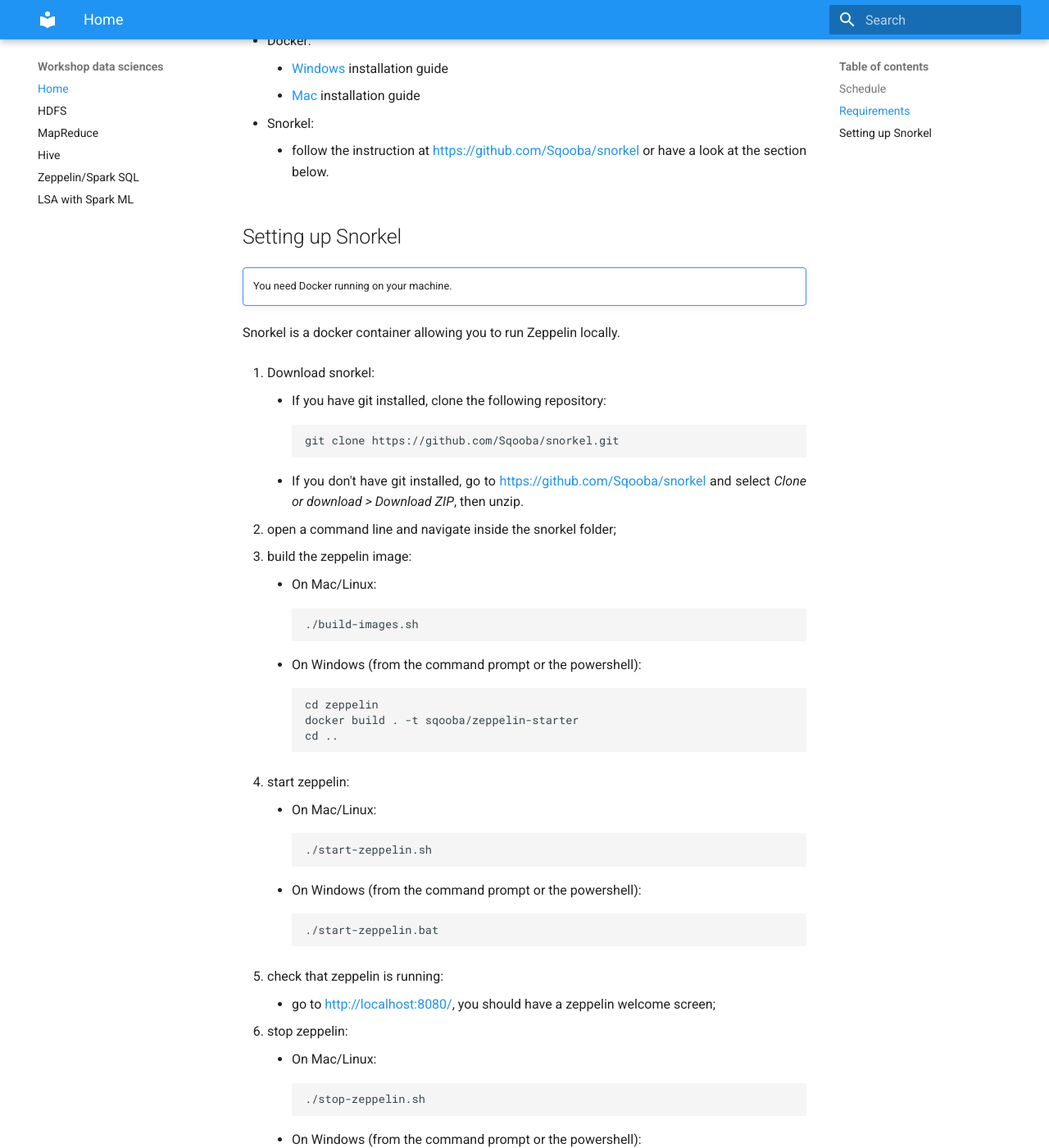
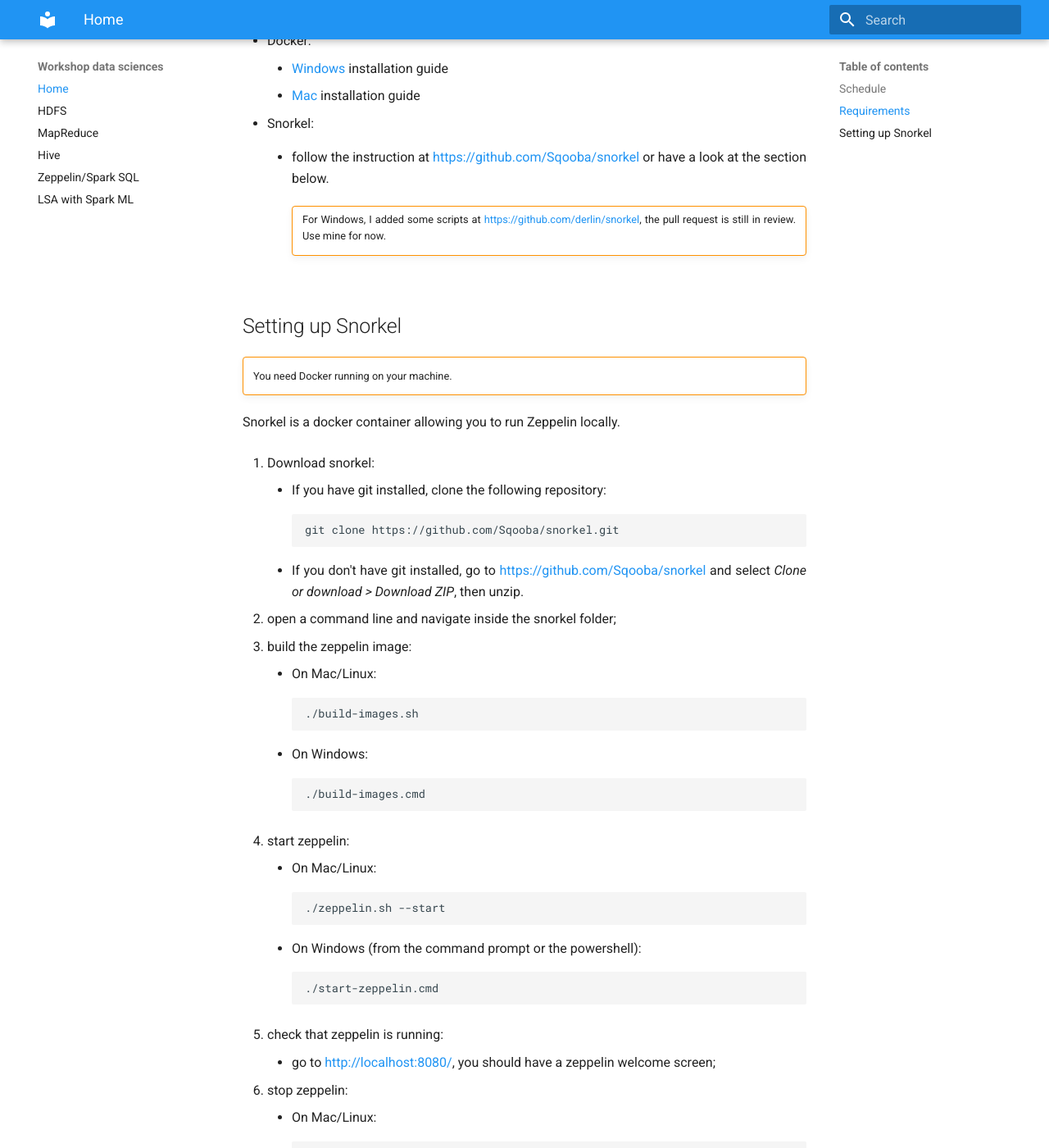
Before and after one commit to derlin/workshop-data-sciences, an MkDocs documentation site: the page built from docs/index.md, in a window 1280 px wide and 1400 px high, scrolled down 1558 px. Shown: the whole window at 82% size. Built offline with MkDocs 1.6.1 and Material for MkDocs 9.7.7, drawn with Linux system fonts in a browser that asks for light colours; nearby versions of some CDN libraries; old or Windows-style settings are respelled for this version of MkDocs; some of the changed text lies outside the part shown.

Commit message:
update snorkel doc

````diff
--- a/docs/index.md
+++ b/docs/index.md
@@ -53,10 +53,13 @@
 - Snorkel:
     - follow the instruction at [https://github.com/Sqooba/snorkel](https://github.com/Sqooba/snorkel){: target="_blank"} or have a look at the section below.
 
+        !!! warning ""
+            For Windows, I added some scripts at [https://github.com/derlin/snorkel](https://github.com/derlin/snorkel){: target="_blank"}, the pull request is still in review. Use mine for now.
+
 ## Setting up Snorkel
 
 
-!!! Error ""
+!!! warning ""
     You need Docker running on your machine.
 
 Snorkel is a docker container allowing you to run Zeppelin locally.
@@ -77,21 +80,19 @@
         ```
         ./build-images.sh
         ```
-    * On Windows (from the command prompt or the powershell):
+    * On Windows:
         ```
-        cd zeppelin
-        docker build . -t sqooba/zeppelin-starter
-        cd ..
+        ./build-images.cmd
         ```
 
 4. start zeppelin:
     * On Mac/Linux:
         ```
-        ./start-zeppelin.sh
+        ./zeppelin.sh --start
         ```
     * On Windows (from the command prompt or the powershell):
         ```
-        ./start-zeppelin.bat
+        ./start-zeppelin.cmd
         ```
 
 5. check that zeppelin is running:
@@ -100,9 +101,9 @@
 6. stop zeppelin:
     * On Mac/Linux:
         ```
-        ./stop-zeppelin.sh
+        ./zeppelin.sh --stop
         ```
     * On Windows (from the command prompt or the powershell):
         ```
-        ./stop-zeppelin.bat
+        ./stop-zeppelin.cmd
         ```
````
